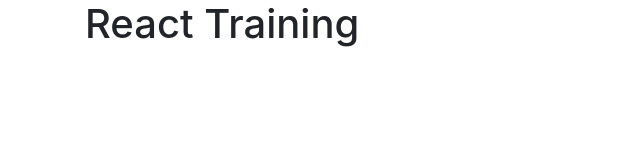
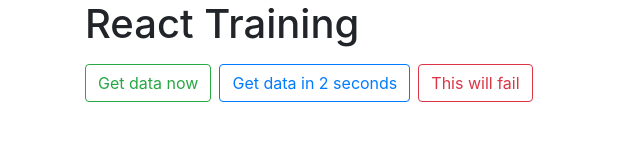
Before and after one commit to germanolleunlp/react-training, a React app: page / in a window 1280 px wide. Shown: the whole page, without its empty margins (0-640 px from the left). Built offline with nearby package versions, Linux system fonts and the light colour scheme.

Commit message:
Add buttons and queryAPI

```diff
--- a/package.json
+++ b/package.json
@@ -12,6 +12,7 @@
   "author": "German Olle",
   "license": "ISC",
   "dependencies": {
+    "lodash": "^4.17.10",
     "react": "15.5.4",
     "react-dom": "15.5.4"
   },
--- a/src/index.html
+++ b/src/index.html
@@ -3,8 +3,10 @@
   <head>
     <meta charset="utf-8">
     <meta name="viewport" content="width=device-width, initial-scale=1, shrink-to-fit=no">
-    <link rel="stylesheet" href="https://maxcdn.bootstrapcdn.com/bootstrap/4.0.0/css/bootstrap.min.css" integrity="sha384-Gn5384xqQ1aoWXA+058RXPxPg6fy4IWvTNh0E263XmFcJlSAwiGgFAW/dAiS6JXm" crossorigin="anonymous">
+    <link rel="stylesheet" href="https://stackpath.bootstrapcdn.com/bootstrap/4.1.0/css/bootstrap.min.css" integrity="sha384-9gVQ4dYFwwWSjIDZnLEWnxCjeSWFphJiwGPXr1jddIhOegiu1FwO5qRGvFXOdJZ4" crossorigin="anonymous">
     <title>React Training</title>
+    <script src="https://code.jquery.com/jquery-3.3.1.slim.min.js" integrity="sha384-q8i/X+965DzO0rT7abK41JStQIAqVgRVzpbzo5smXKp4YfRvH+8abtTE1Pi6jizo" crossorigin="anonymous"></script>
+    <script src="https://cdnjs.cloudflare.com/ajax/libs/popper.js/1.14.0/umd/popper.min.js" integrity="sha384-cs/chFZiN24E4KMATLdqdvsezGxaGsi4hLGOzlXwp5UZB1LY//20VyM2taTB4QvJ" crossorigin="anonymous"></script>
   </head>
   <body>
     <div id="index" class="container"></div>
--- a/src/index.js
+++ b/src/index.js
@@ -1,12 +1,53 @@
-import React from 'react';
+import React, { Component } from 'react';
 import ReactDOM from 'react-dom';
 
-const Index = () => {
-  return (
-    <div>
-      <h1>React Training</h1>
-    </div>
-  );
+import queryAPI from './query-api';
+
+class Index extends Component {
+  constructor(props) {
+    super(props);
+
+    this.state = {
+      data: null,
+      error: false
+    };
+  }
+
+  fetchData(delay) {
+    queryAPI(delay).then((response) => {
+      this.setState({ data: response.data, error: false });
+    })
+    .catch((error) => {
+      this.setState({ data: null, error: true });
+    })
+  }
+
+  render() {
+    return (
+      <div ref="container">
+        <h1>React Training</h1>
+        {(this.state.error) ? (
+          <p>Sorry - there was an error with your request.</p>
+        ) : (
+          <p>{this.state.data}</p>
+        )}
+        <ul className="list-inline">
+          <li className="list-inline-item">
+            <button className="btn btn-outline-success"
+                    onClick={() => this.fetchData(0)}>Get data now</button>
+          </li>
+          <li className="list-inline-item">
+            <button className="btn btn-outline-primary"
+                    onClick={() => this.fetchData(2000)}>Get data in 2 seconds</button>
+          </li>
+          <li className="list-inline-item">
+            <button className="btn btn-outline-danger"
+                    onClick={() => this.fetchData()}>This will fail</button>
+          </li>
+        </ul>
+      </div>
+    );
+  }
 }
 
 ReactDOM.render(<Index />, document.getElementById("index"));
--- /dev/null
+++ b/src/query-api.js
@@ -0,0 +1,11 @@
+import _ from 'lodash';
+
+const queryAPI = (delay) => {
+  const reject = (_, reject) => { reject('Ops!') };
+  const resolve = (resolve, _) => { resolve({ data: 'A0B3HCJ' }) };
+  const callback = (delay === undefined) ? reject : resolve;
+
+  return new Promise(_.debounce(callback, delay || 0));
+};
+
+export default queryAPI;
```
Also changed, not shown: 1 other file.
